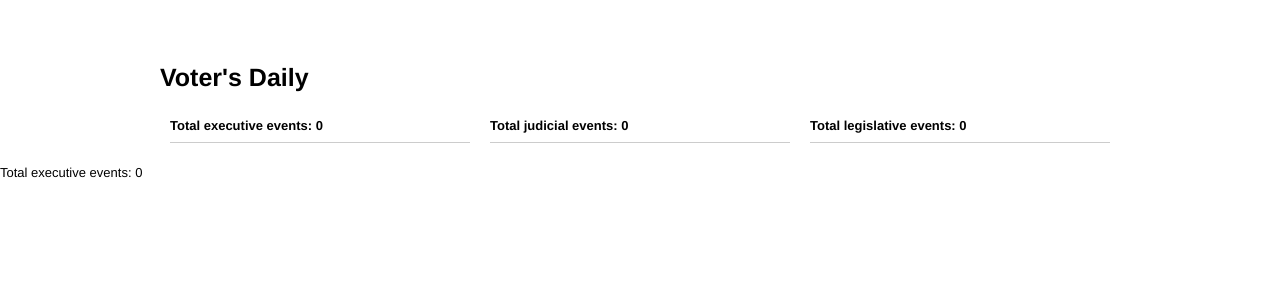
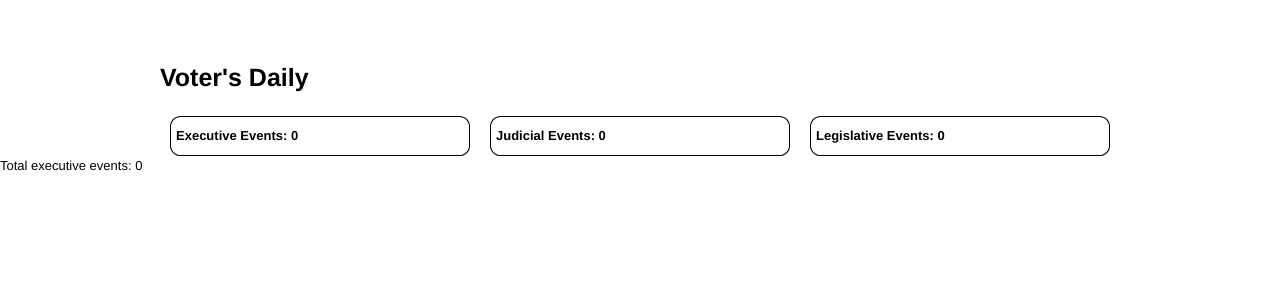
Before and after one commit to onyxfish/votersdaily_web, a Django app: template citizen/templates/index.html in a window 1280 px wide. Shown: the top 300 px of the page. Run offline with Django 3.2, Linux system fonts and the light colour scheme; the template is opened without the code that fills it, so the values that code supplies are empty.

Commit message:
Revisions to index layout.
Added CSS for rounded corners.
Added template filter to easily format iso8601 date strings.

```diff
--- a/citizen/templates/index.html
+++ b/citizen/templates/index.html
@@ -1,3 +1,5 @@
+{% load api_helpers %}
+
 <!DOCTYPE html PUBLIC "-//W3C//DTD XHTML 1.0 Transitional//EN" "http://www.w3.org/TR/xhtml1/DTD/xhtml1-transitional.dtd">
 <html xmlns="http://www.w3.org/1999/xhtml" xml:lang="en" lang="en">
 <head>
@@ -5,6 +7,7 @@
     <link rel="stylesheet" href="css/reset.css" />
     <link rel="stylesheet" href="css/text.css" />
     <link rel="stylesheet" href="css/960.css" />
+    <link rel="stylesheet" href="css/corners.css" />
 </head>
 <body>
     <div>&nbsp;</div>
@@ -15,32 +18,44 @@
             Voter's Daily
         </h1>
         <div class="grid_4">
-            <div><strong>Total executive events: {{ executive_events|length }}</strong></div>
-            <hr />
+            <div class="tl"></div><div class="tm"></div><div class="tr"></div>
+            <div class="content">
+                <div><strong>Executive Events: {{ executive_events|length }}</strong></div>
                 {% for event in executive_events %}
-                <div>{{ event.datetime }}</div>
+                <br />
+                <div>{{ event.datetime|iso8601:"%B %d, %Y" }}</div>
                 <div>{{ event.title }}</div>
-                <hr />
                 {% endfor %}
             </div>
+            <div class="bl"></div><div class="bm"></div><div class="br"></div>
+        </div>
+
         <div class="grid_4">
-            <div><strong>Total judicial events: {{ judicial_events|length }}</strong></div>
-            <hr />
+            <div class="tl"></div><div class="tm"></div><div class="tr"></div>
+            <div class="content">
+                <div><strong>Judicial Events: {{ judicial_events|length }}</strong></div>
                 {% for event in judicial_events %}
-                <div>{{ event.datetime }}</div>
+                <br />
+                <div>{{ event.datetime|iso8601:"%B %d, %Y" }}</div>
                 <div>{{ event.title }}</div>
-                <hr />
                 {% endfor %}
             </div>
+            <div class="bl"></div><div class="bm"></div><div class="br"></div>
+        </div>
+
         <div class="grid_4">
-            <div><strong>Total legislative events: {{ legislative_events|length }}</strong></div>
-            <hr />
+            <div class="tl"></div><div class="tm"></div><div class="tr"></div>
+            <div class="content">
+                <div><strong>Legislative Events: {{ legislative_events|length }}</strong></div>
                 {% for event in legislative_events %}
-                <div>{{ event.datetime }}</div>
+                <br />
+                <div>{{ event.datetime|iso8601:"%B %d, %Y" }}</div>
                 <div>{{ event.title }}</div>
-                <hr />
                 {% endfor %}
             </div>
+            <div class="bl"></div><div class="bm"></div><div class="br"></div>
+        </div>
+
         <div class="clear"></div>
     </div>
 
--- /dev/null
+++ b/css/corners.css
@@ -0,0 +1,50 @@
+.tl {
+    width: 10px;
+    height: 10px;
+    background: url('/img/rounded.png') no-repeat top left;
+    float: left;
+    }
+
+.tm {
+    width: 280px;
+    height: 9px;
+    border-top: 1px solid #000;
+    float: left;
+    }
+
+.tr {
+    width: 10px;
+    height: 10px;
+    background: url('/img/rounded.png') no-repeat top right;
+    float: left;
+    }
+
+.content {
+    padding: 0 5px;
+    width: 288px;
+    clear: left;
+    border-left: 1px solid #000;
+    border-right: 1px solid #000;
+    }
+
+.bl {
+    width: 10px;
+    height: 10px;
+    background: url('/img/rounded.png') no-repeat bottom left;
+    clear: both;
+    float: left;
+    }
+
+.bm {
+    width: 280px;
+    height: 9px;
+    border-bottom: 1px solid #000;
+    float: left;
+    }
+
+.br {
+    width: 10px;
+    height: 10px;
+    background: url('/img/rounded.png') no-repeat bottom right;
+    float: left;
+    }
```
Also changed, not shown: citizen/templatetags/api_helpers.py (added, +19 -0 lines), citizen/templatetags/__init__.py (added), img/rounded.png (added). Lines whose indentation alone changed are shown as unchanged.
